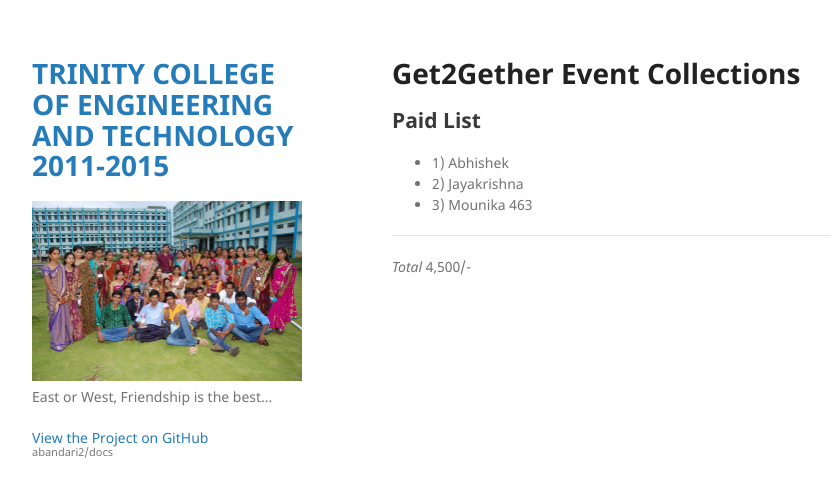
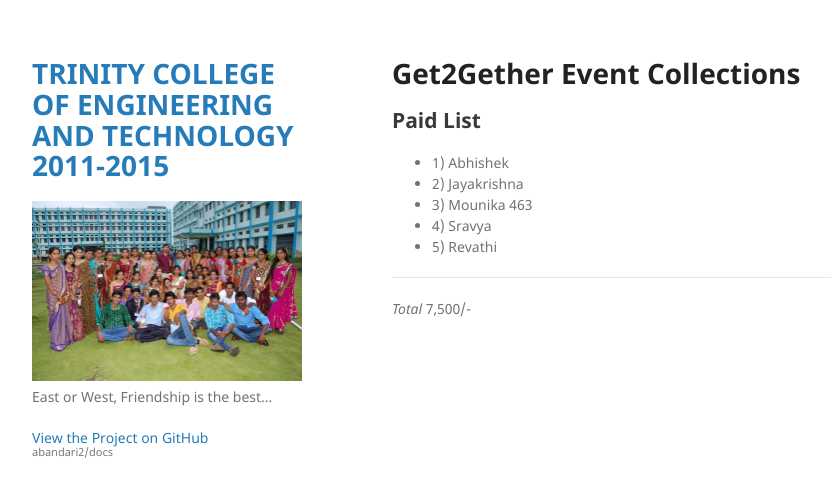
Before and after one commit to abandari2/docs, a Jekyll site: the page built from index.md, in a window 1280 px wide. Shown: the top 497 px of the page, without its empty margins (178-1009 px from the left). Built offline with Jekyll 4.4.1, drawn with Linux system fonts in a browser that asks for light colours; our own code applies the rules of GitHub Pages for plain Markdown files.

Commit message:
Update index.md

```diff
--- a/index.md
+++ b/index.md
@@ -5,6 +5,8 @@
 * 1) Abhishek
 * 2) Jayakrishna
 * 3) Mounika 463
+* 4) Sravya
+* 5) Revathi
 
  --------------
- *Total* 4,500/-
+ *Total* 7,500/-
```
